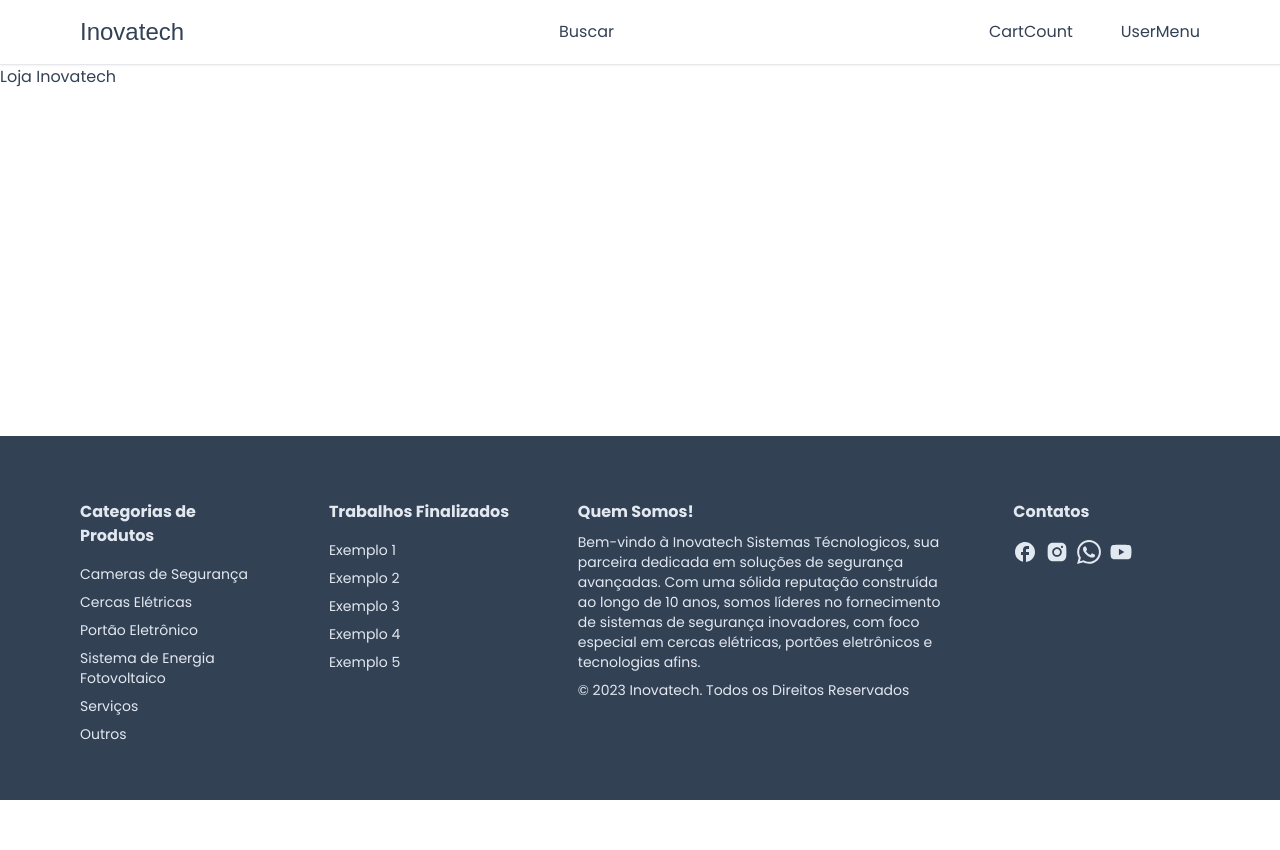
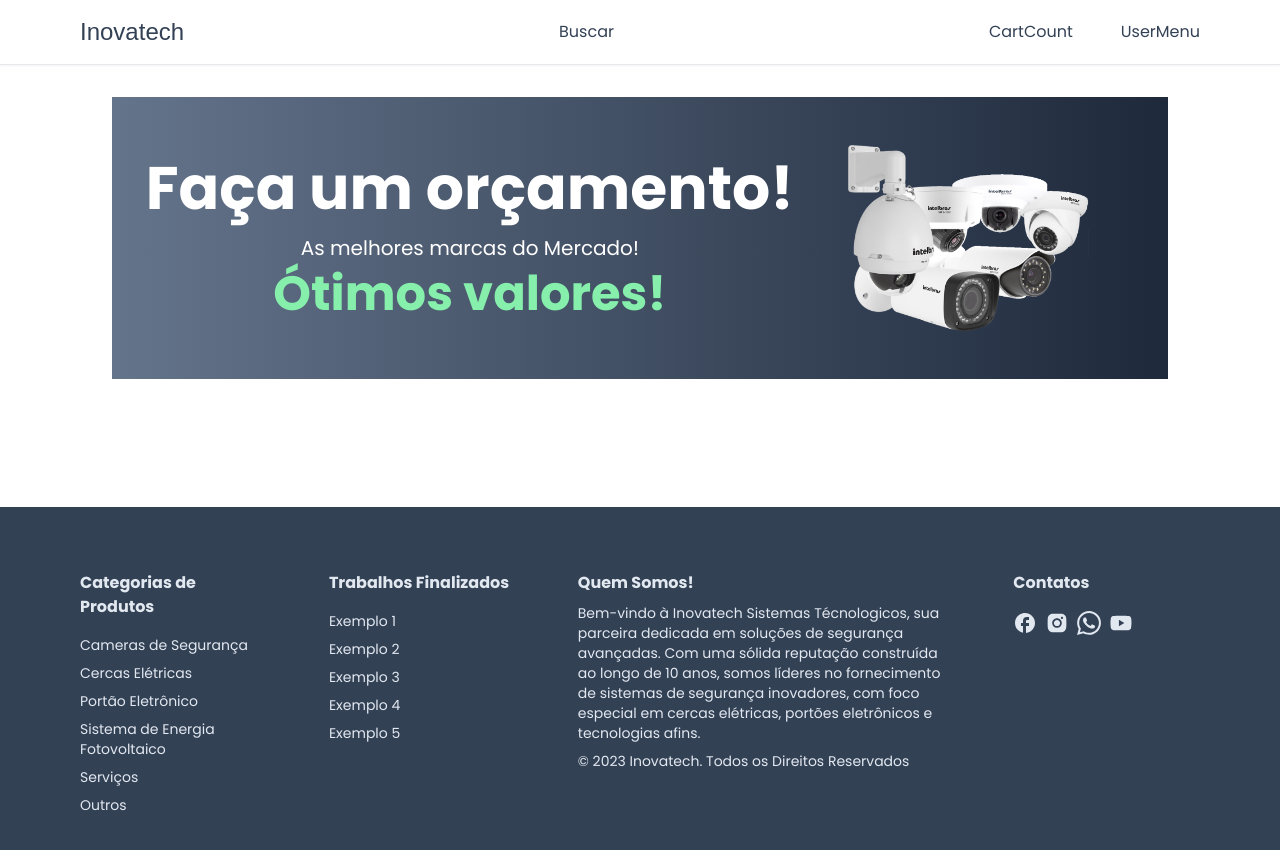
Before and after one commit to jhonatanlinux/ecommerce, a Next.js app: page / in a window 1280 px wide. Shown: the top 850 px of the page. Before the commit the page ends 800 px from the top, so only its background shows below. Built offline with nearby package versions, Linux system fonts and the light colour scheme; a web font is replaced by a local one.

Commit message:
Next13 Fullstack E-Commerce 🛒 - 10 Banner | React.js & Typescript 🔥
https://www.youtube.com/watch?v=qEU1dcA9p7Q&list=PL63c_Ws9ecISwPzddQzQ671S_gzJA6M5z&index=11

```diff
--- /dev/null
+++ b/app/components/nav/HomeBanner.tsx
@@ -0,0 +1,31 @@
+import Image from "next/image";
+
+const HomeBanner = () => {
+  return (
+    <div className="relative bg-gradient-to-r from-slate-500 to-slate-800 mb-8">
+      <div className="mx-auto px-8 py-12 flex flex-col gap-2 md:flex-row items-center justify-evenly">
+        <div className="mb-8 md:mb-0 text-center">
+          <h1 className="text-4xl md:text-6xl font-bold text-white mb-4">
+            Faça um orçamento!
+          </h1>
+          <p className="text-lg md:text-xl text-white mb-2">
+            As melhores marcas do Mercado!
+          </p>
+          <p className="text-2xl md:text-5xl text-green-300 font-bold">
+            Ótimos valores!
+          </p>
+        </div>
+        <div className="w-1/3 relative aspect-video">
+          <Image
+            src="/banner-image.png"
+            fill
+            alt="Banner Image"
+            className="object-contain"
+          />
+        </div>
+      </div>
+    </div>
+  );
+};
+
+export default HomeBanner;
--- a/app/page.tsx
+++ b/app/page.tsx
@@ -1,3 +1,14 @@
+import Container from "./components/Container";
+import HomeBanner from "./components/nav/HomeBanner";
+
 export default function Home() {
-  return <div>Loja Inovatech</div>;
+  return (
+    <div className="p-8">
+      <Container>
+        <div>
+          <HomeBanner />
+        </div>
+      </Container>
+    </div>
+  );
 }
```
Also changed, not shown: public/banner-image.png (added).
